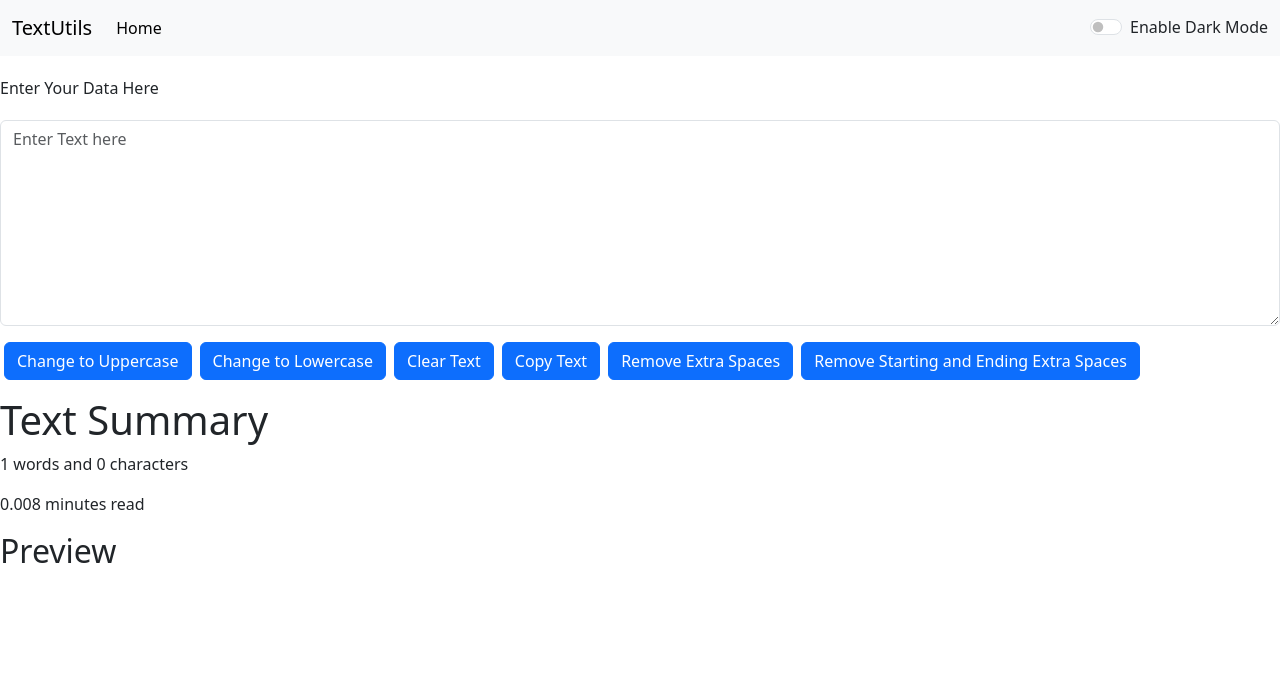
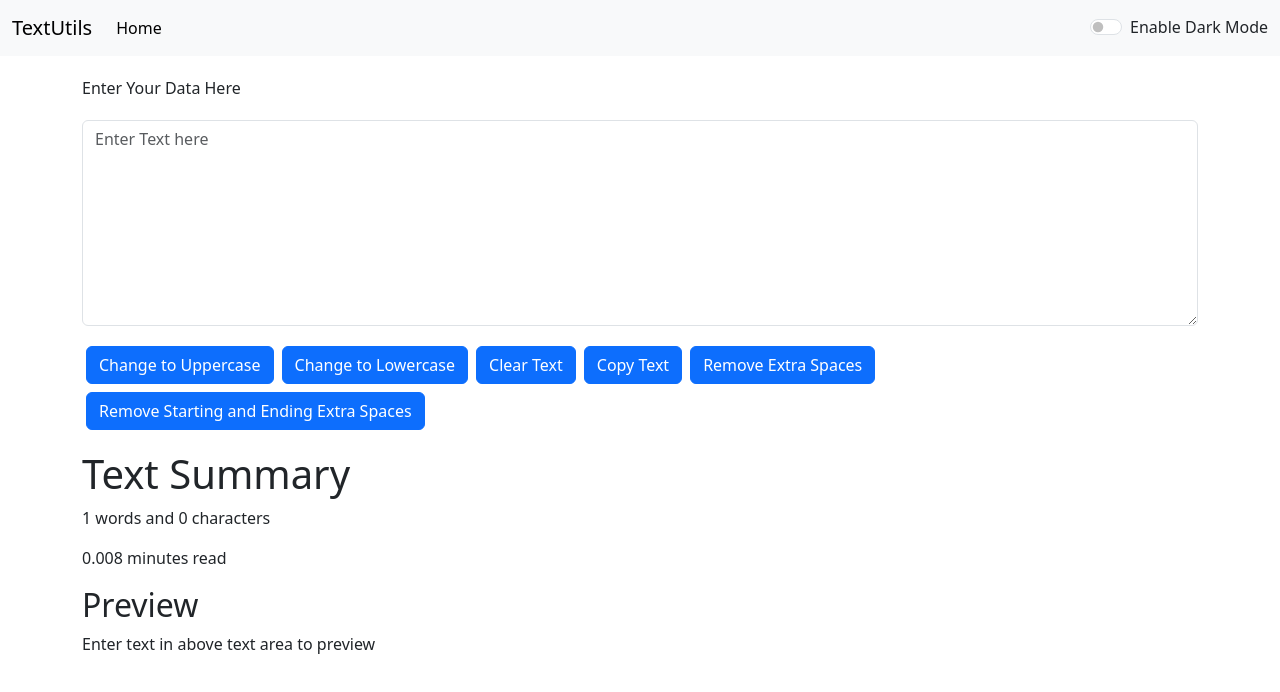
Before and after one commit to riteshsharma-pc/textutils, a React (Create React App) app: page / in a window 1280 px wide. Shown: the top 692 px of the page. Built offline with nearby package versions, Linux system fonts and the light colour scheme.

Commit message:
fixing dark mode

```diff
--- a/src/App.css
+++ b/src/App.css
@@ -5,3 +5,12 @@
 .nofilter {
     filter: invert(0);
 }
+
+.textarea-dark, .textarea-dark:hover, .textarea-dark:not(:hover) , .textarea-dark::placeholder, .textarea-dark:active{
+    background-color: rgb(16, 21, 45);
+    color: white;
+}
+.textarea-light{
+    background-color: white;
+    color: black;
+}
--- a/src/App.js
+++ b/src/App.js
@@ -5,18 +5,29 @@ import './App.css'
 function App() {
   const [mode, setMode] = useState('light')
   const [filter, setFilter] = useState()
+  const [textarea, setTextarea] = useState()
   const switchDarkMode = () => {
     if (mode === 'light') {
       setMode('dark')
       invertStyle(mode)
+      darkTextArea(mode)
       document.body.style.backgroundColor = 'rgb(8 5 28)'
       document.body.style.color = 'white'
     }
     else {
       setMode('light')
       invertStyle(mode)
+      darkTextArea(mode)
       document.body.style.backgroundColor = 'white'
       document.body.style.color = 'black'
+    }
+  }
+  const darkTextArea = () =>{
+    if(mode==='dark'){
+      setTextarea('textarea-light')
+    }
+    else{
+      setTextarea('textarea-dark')
     }
   }
   const invertStyle = () => {
@@ -30,7 +41,7 @@ function App() {
   return (
     <>
       <Navbar title="TextUtils" switchDarkMode={switchDarkMode} mode={mode} filter={filter} />
-      <Workspace />
+      <Workspace textarea={textarea} />
     </>
   );
 }
--- a/src/components/Workspace.js
+++ b/src/components/Workspace.js
@@ -26,23 +26,25 @@ export default function Workspace(props) {
     }
     return (
         <>
+            <div className="container">
                 <div className="form py-3">
                     <label htmlFor="dataofuser" className="my-1">Enter Your Data Here</label>
-                    <textarea className="form-control my-3" id="databox" value={data} onChange={handleChange} placeholder="Enter Text here" rows="8"></textarea>
-                    <button className="btn btn-primary mx-1" onClick={uppercaseFunc}>Change to Uppercase</button>
-                    <button className="btn btn-primary mx-1" onClick={lowercaseFunc}>Change to Lowercase</button>
-                    <button className="btn btn-primary mx-1" onClick={clearTextFunc}>Clear Text</button>
-                    <button className="btn btn-primary mx-1" onClick={copyText}>Copy Text</button>
-                    <button className="btn btn-primary mx-1" onClick={removeExtraSpaces}>Remove Extra Spaces</button>
-                    <button className="btn btn-primary mx-1" onClick={removeFrontBackSpaces}>Remove Starting and Ending Extra Spaces</button>
+                    <textarea className={`form-control my-3 ${props.textarea}`} id="databox" value={data} onChange={handleChange} placeholder="Enter Text here" rows="8"></textarea>
+                    <button className="btn btn-primary m-1" onClick={uppercaseFunc}>Change to Uppercase</button>
+                    <button className="btn btn-primary m-1" onClick={lowercaseFunc}>Change to Lowercase</button>
+                    <button className="btn btn-primary m-1" onClick={clearTextFunc}>Clear Text</button>
+                    <button className="btn btn-primary m-1" onClick={copyText}>Copy Text</button>
+                    <button className="btn btn-primary m-1" onClick={removeExtraSpaces}>Remove Extra Spaces</button>
+                    <button className="btn btn-primary m-1" onClick={removeFrontBackSpaces}>Remove Starting and Ending Extra Spaces</button>
                 </div>
                 <div>
                     <h1>Text Summary</h1>
                     <p>{data.split(' ').length} words and {data.length} characters</p>
                     <p>{0.008 * data.split(' ').length} minutes read</p>
                     <h2>Preview</h2>
-                    <p>{data}</p>
+                    <p>{data.length>0 ? data : 'Enter text in above text area to preview'}</p>
                 </div>
+            </div>
         </>
     );
 };
```
